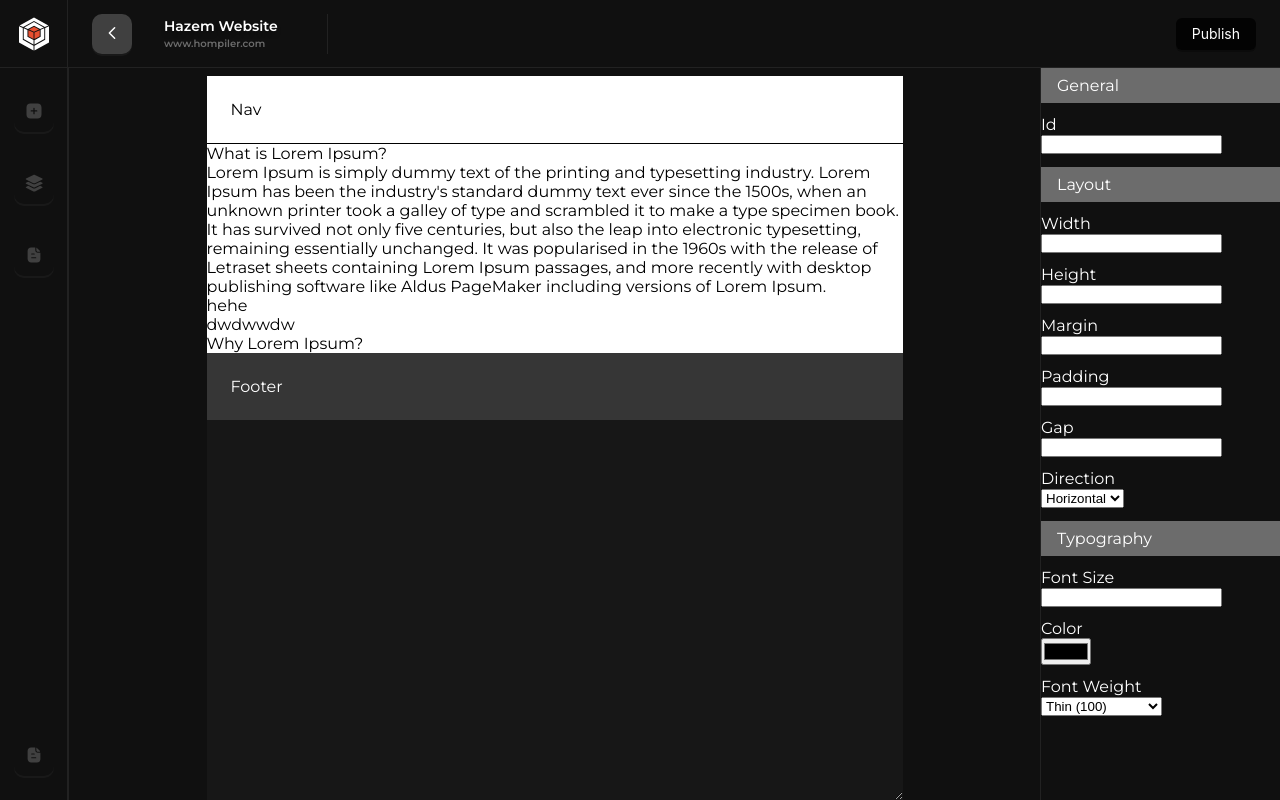
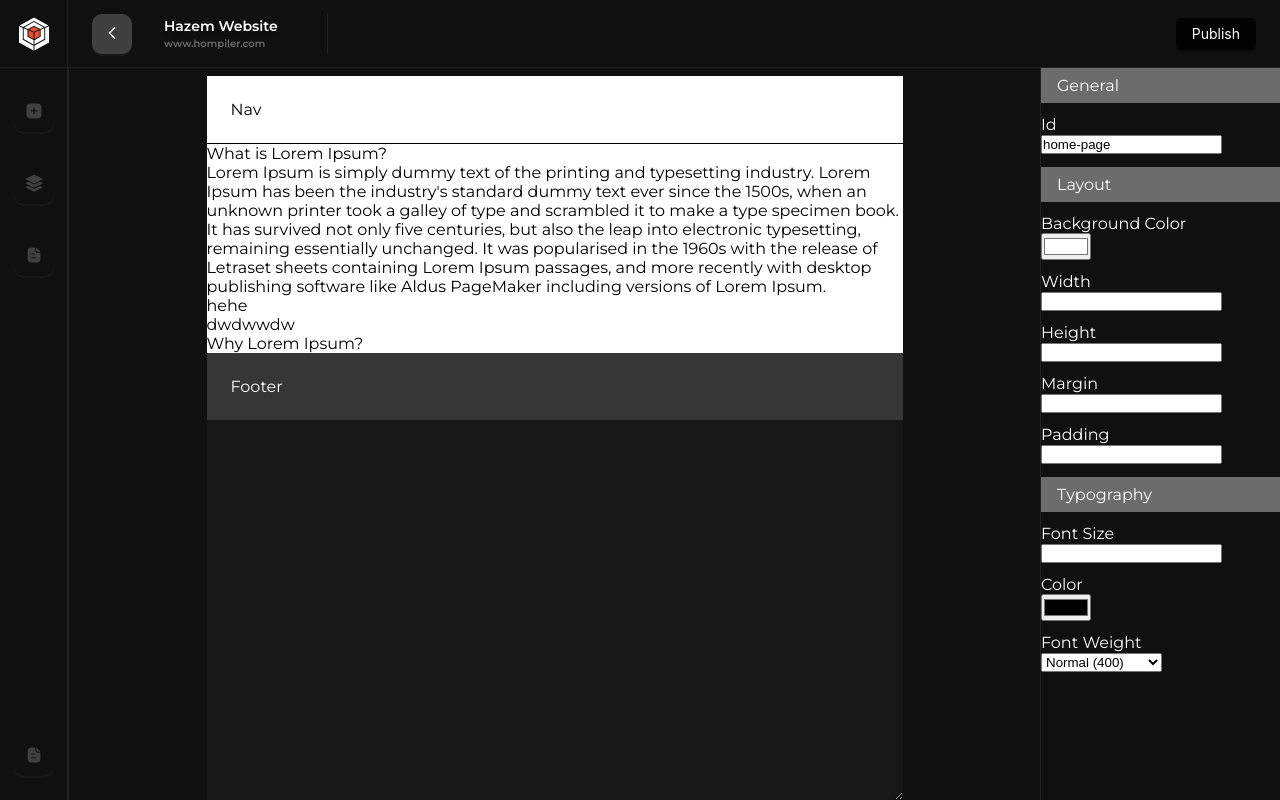
Before and after one commit to hompiler/E-Commerce-Builder, a Next.js app in the folder apps/seller-dashboard/: page /studio in a window 1280 px wide. Built offline with nearby package versions, Linux system fonts and the light colour scheme.

Commit message:
props change

```diff
--- a/apps/seller-dashboard/src/features/studio/domain/models/style.ts
+++ b/apps/seller-dashboard/src/features/studio/domain/models/style.ts
@@ -1,5 +1,6 @@
 export default interface Style {
     value: string;
+    readableValue?: string;
     mediaQuery?: string;
 }
 
--- a/apps/seller-dashboard/src/features/studio/presntation/items-props/common-props.ts
+++ b/apps/seller-dashboard/src/features/studio/presntation/items-props/common-props.ts
@@ -1,10 +1,60 @@
-const CommonProps = {
+import Item from "@studio/domain/models/item";
+
+interface BuilderProps {
+    [key: string]: {
+        title: string;
+        items: Array<{
+            name: string;
+            type: string;
+            value?: string;
+            onChange?: (value: string) => Item;
+            options?: Array<{
+                name: string;
+                value: string;
+            }>;
+        }>;
+    };
+}
+
+class CommonPropsBuilder {
+    constructor(protected item: Item) {}
+
+    protected getStylesValue<T = string>(
+        styleName: string,
+        defaultValue?: T
+    ): string {
+        return (
+            this.item.styles[styleName]?.readableValue ??
+            this.item.styles[styleName]?.value ??
+            defaultValue ??
+            ""
+        );
+    }
+
+    protected onStyleChange(
+        styleName: string,
+        value: string,
+        readableValue?: string
+    ) {
+        this.item.styles[styleName] = {
+            value,
+            readableValue,
+        };
+        return this.item.clone();
+    }
+
+    props: BuilderProps = {
         general: {
             title: "General",
             items: [
                 {
                     name: "Id",
                     type: "text",
+                    value: this.item.id,
+                    onChange: (value: string) => {
+                        this.item.id = value;
+                        return this.item.clone();
+                    },
                 },
             ],
         },
@@ -12,20 +62,38 @@ const CommonProps = {
             title: "Layout",
             items: [
                 {
+                    name: "Background Color",
+                    type: "color",
+                    value: this.getStylesValue("background-color", "#ffffff"),
+                    onChange: (value: string) =>
+                        this.onStyleChange("background-color", value),
+                },
+                {
                     name: "Width",
-                type: "number",
+                    type: "text",
+                    value: this.getStylesValue("width"),
+                    onChange: (value: string) =>
+                        this.onStyleChange("width", value),
                 },
                 {
                     name: "Height",
-                type: "number",
+                    type: "text",
+                    value: this.getStylesValue("height"),
+                    onChange: (value: string) =>
+                        this.onStyleChange("height", value),
                 },
                 {
                     name: "Margin",
-                type: "number",
+                    type: this.getStylesValue("margin"),
+                    onChange: (value: string) =>
+                        this.onStyleChange("margin", value + "px", value),
                 },
                 {
                     name: "Padding",
                     type: "number",
+                    value: this.getStylesValue("padding"),
+                    onChange: (value: string) =>
+                        this.onStyleChange("padding", value + "px", value),
                 },
             ],
         },
@@ -35,16 +103,23 @@ const CommonProps = {
                 {
                     name: "Font Size",
                     type: "number",
-                styleName: "font-size",
+                    value: this.getStylesValue("font-size"),
+                    onChange: (value: string) =>
+                        this.onStyleChange("font-size", value + "px", value),
                 },
                 {
                     name: "Color",
                     type: "color",
-                styleName: "color",
+                    value: this.getStylesValue("color", "#000000"),
+                    onChange: (value: string) =>
+                        this.onStyleChange("color", value),
                 },
                 {
                     name: "Font Weight",
                     type: "select",
+                    value: this.getStylesValue("font-weight", "400"),
+                    onChange: (value: string) =>
+                        this.onStyleChange("font-weight", value),
                     options: [
                         {
                             name: "Thin (100)",
@@ -83,10 +158,10 @@ const CommonProps = {
                             value: "900",
                         },
                     ],
-                styleName: "font-size",
                 },
             ],
         },
     };
+}
 
-export default CommonProps;
+export default CommonPropsBuilder;
--- /dev/null
+++ b/apps/seller-dashboard/src/features/studio/presntation/items-props/element-props.ts
@@ -0,0 +1,17 @@
+import CommonPropsBuilder from "@studio/presntation/items-props/common-props";
+import Element from "@studio/domain/models/element";
+
+export default class ElementPropsBuilder extends CommonPropsBuilder {
+    constructor(element: Element) {
+        super(element);
+        this.props.general.items.push({
+            name: "Value",
+            type: "text",
+            value: this.item.children,
+            onChange: (value: string) => {
+                this.item.children = value;
+                return this.item.clone();
+            },
+        });
+    }
+}
--- a/apps/seller-dashboard/src/features/studio/presntation/items-props/index.ts
+++ b/apps/seller-dashboard/src/features/studio/presntation/items-props/index.ts
@@ -1,16 +1,22 @@
 import LinearContainer from "@studio/domain/models/linear-container";
-import LinearContainerProps from "./linear-container-props";
 import Item from "@studio/domain/models/item";
 import CommonProps from "./linear-container-props";
+import Element from "@studio/domain/models/element";
+import LinearContainerPropsBuilder from "./linear-container-props";
+import ElementPropsBuilder from "@studio/presntation/items-props/element-props";
+import CommonPropsBuilder from "@studio/presntation/items-props/common-props";
 
 const ItemsProps = {
-    [LinearContainer.name]: LinearContainerProps,
-    [Item.name]: CommonProps,
+    [LinearContainer.name]: (item: any) =>
+        new LinearContainerPropsBuilder(item),
+    [Element.name]: (item: any) => new ElementPropsBuilder(item),
+    [Item.name]: (item: Item) => new CommonPropsBuilder(item),
 };
 
 export function getPropsForItem(item: Item) {
-    console.log({ item: item.constructor.name, class: ItemsProps[item.constructor.name] });
-    return ItemsProps[item.constructor.name] ?? CommonProps;
+    return (
+        ItemsProps[item.constructor.name]?.(item) ?? new CommonPropsBuilder(item)
+    );
 }
 
 export default ItemsProps;
--- a/apps/seller-dashboard/src/features/studio/presntation/items-props/linear-container-props.ts
+++ b/apps/seller-dashboard/src/features/studio/presntation/items-props/linear-container-props.ts
@@ -1,14 +1,17 @@
 import CommonProps from "@studio/presntation/items-props/common-props";
+import CommonPropsBuilder from "@studio/presntation/items-props/common-props";
+import LinearContainer from "@studio/domain/models/linear-container";
 
-const LinearContainerProps = {
-    ...CommonProps,
-    layout: {
-        ...CommonProps.layout,
-        items: [
-            ...CommonProps.layout.items,
+export default class LinearContainerPropsBuilder extends CommonPropsBuilder {
+    constructor(container: LinearContainer) {
+        super(container);
+        this.props.layout.items.push(
             {
                 name: "Gap",
                 type: "number",
+                value: this.getStylesValue("gap"),
+                onChange: (value) =>
+                    this.onStyleChange("gap", value + "px", value),
             },
             {
                 name: "Direction",
@@ -23,9 +26,14 @@ const LinearContainerProps = {
                         value: "vertical",
                     },
                 ],
-            },
-        ],
-    },
-};
-
-export default LinearContainerProps;
+                value: this.getStylesValue("direction"),
+                onChange: (value) =>
+                    this.onStyleChange(
+                        "flex-direction",
+                        value === "horizontal" ? "row" : "column",
+                        value
+                    ),
+            }
+        );
+    }
+}
--- a/apps/seller-dashboard/src/features/studio/presntation/layout/PropsPane/PropsPane.tsx
+++ b/apps/seller-dashboard/src/features/studio/presntation/layout/PropsPane/PropsPane.tsx
@@ -1,8 +1,15 @@
 import React, { useMemo } from "react";
 import styles from "./PropsPane.module.scss";
 import ItemsProps, { getPropsForItem } from "@studio/presntation/items-props";
+import * as events from "events";
+import Item from "@studio/domain/models/item";
 
-function PropsGroup({ group }: any) {
+function PropsGroup({ group, onItemChange }: any) {
+    function onChange(item: any, e: any) {
+        const newItem = item.onChange(e.target.value);
+        onItemChange(newItem);
+    }
+
     return (
         <div className={styles.group}>
             <header>{group.title}</header>
@@ -13,18 +20,28 @@ function PropsGroup({ group }: any) {
                             <label htmlFor={item.name}>{item.name}</label>
                             <div>
                                 {item.type === "select" ? (
-                                    <select name={item.name} id={item.name}>
+                                    <select
+                                        name={item.name}
+                                        id={item.name}
+                                        value={item.value}
+                                        onChange={(e) => onChange(item, e)}
+                                    >
                                         {item.options.map((option: any) => (
                                             <option
                                                 id={option.name}
                                                 key={option.value}
+                                                value={option.value}
                                             >
                                                 {option.name}
                                             </option>
                                         ))}
                                     </select>
                                 ) : (
-                                    <input type={item.type} />
+                                    <input
+                                        type={item.type}
+                                        value={item.value}
+                                        onChange={(e) => onChange(item, e)}
+                                    />
                                 )}
                             </div>
                         </div>
@@ -35,20 +52,22 @@ function PropsGroup({ group }: any) {
     );
 }
 
-export default function PropsPane({ className, selectedItem }: any) {
+export default function PropsPane({
+    className,
+    selectedItem,
+    onItemChange,
+}: any) {
     console.log({ selectedItem: selectedItem.constructor.name });
-    const propsView = useMemo(
-        () => {
-            console.log("im here slut");
-            return getPropsForItem(selectedItem)
-        },
-        [selectedItem.constructor.name]
-    );
+    const propsView = getPropsForItem(selectedItem);
     console.log({ propsView, selectedItem: selectedItem.constructor.name });
     return (
         <div className={[styles.container, className].join(" ")}>
-            {Object.values(propsView).map((group: any) => (
-                <PropsGroup key={group.title} group={group} />
+            {Object.values(propsView.props).map((group: any) => (
+                <PropsGroup
+                    key={group.title}
+                    group={group}
+                    onItemChange={onItemChange}
+                />
             ))}
         </div>
     );
--- a/apps/seller-dashboard/src/features/studio/presntation/layout/StudioLayout/StudioLayout.tsx
+++ b/apps/seller-dashboard/src/features/studio/presntation/layout/StudioLayout/StudioLayout.tsx
@@ -14,6 +14,7 @@ interface StudioLayoutProps {
     onAddItem: (item: Item) => any;
     onSelect: (levels: number[]) => any;
     selectedItem: Item;
+    onItemChange: (item: Item) => any;
     // allPages: any;
 }
 
@@ -22,6 +23,7 @@ export default function StudioLayout({
     onAddItem,
     onSelect,
     selectedItem,
+    onItemChange,
 }: StudioLayoutProps) {
     const [selectedPane, setSelectedPane] = useState<string>("");
     const panes = useMemo<{
@@ -62,7 +64,11 @@ export default function StudioLayout({
             >
                 {panes[selectedPane]?.component ?? <div>In Dev</div>}
             </aside>
-            <PropsPane className={styles.propsPane} selectedItem={selectedItem}/>
+            <PropsPane
+                className={styles.propsPane}
+                selectedItem={selectedItem}
+                onItemChange={onItemChange}
+            />
             <MainCanvas className={styles.studio} onSelect={onSelect}>
                 {page}
             </MainCanvas>
--- a/apps/seller-dashboard/src/features/studio/presntation/studio/EditorMode/EditorMode.tsx
+++ b/apps/seller-dashboard/src/features/studio/presntation/studio/EditorMode/EditorMode.tsx
@@ -37,7 +37,7 @@ const testItem = new Container(
         {
             id: "paragraph1",
             styles: {
-                background: { value: "red" },
+                "background-color": { value: "#ff0000" },
                 padding: {
                     value: "16px",
                 },
@@ -62,13 +62,13 @@ const testItem = new Container(
                     value: "block",
                 },
                 color: {
-                    value: "#363636",
+                    value: "#36361f",
                 },
                 "margin-top": {
                     value: "16px",
                 },
-                background: {
-                    value: "black",
+                "background-color": {
+                    value: "#000000",
                 },
             },
         },
@@ -85,8 +85,8 @@ const testItem = new Container(
                     "margin-top": {
                         value: "16px",
                     },
-                    background: {
-                        value: "pink",
+                    "background-color": {
+                        value: "#fe9f0e",
                     },
                 },
             },
@@ -97,13 +97,13 @@ const testItem = new Container(
             {
                 styles: {
                     color: {
-                        value: "red",
+                        value: "#ff0000",
                     },
                     "margin-top": {
                         value: "16px",
                     },
-                    background: {
-                        value: "black",
+                    "background-color": {
+                        value: "#000000",
                     },
                 },
             },
@@ -121,8 +121,8 @@ const testItem = new Container(
                 "margin-top": {
                     value: "16px",
                 },
-                background: {
-                    value: "pink",
+                "background-color": {
+                    value: "#efe321",
                 },
             },
         },
@@ -139,6 +139,7 @@ export default function EditorMode({}) {
     const [selectedLevels, setSelectedLevels] = useState([-1]);
     const previousSelectedLevels = useRef<number[]>();
     const [newItem, setNewItem] = useState<Item>();
+    const [changedItem, setChangedItem] = useState<Item>();
     const selectedItem = useMemo(
         () => getSelectedItems(homeChildren, selectedLevels),
         [selectedLevels]
@@ -198,9 +199,40 @@ export default function EditorMode({}) {
         setNewItem(undefined);
     }, [newItem]);
 
+    useEffect(() => {
+        if (!changedItem) return;
+        const copy = homeChildren.clone();
+        const element = getSelectedItems(copy, selectedLevels);
+        if (element instanceof Item) element.styles = changedItem.styles;
+        // if (selectedLevels[selectedLevels.length - 1] === -1) {
+        //     copy.styles = changedItem.styles;
+        // } else if (
+        //     selectedLevels[selectedLevels.length - 1] === 0 &&
+        //     copy.children[0] instanceof Item
+        // ) {
+        //     copy.children[0].styles = changedItem.styles;
+        // } else if (copy.children[0] instanceof Item) {
+        //     const element = getSelectedItems(copy, selectedLevels.slice(0, -1));
+        //     console.log({
+        //         elementSlice: selectedLevels.slice(0, -1),
+        //         selectedLevels,
+        //     });
+        //     const extractedItem = element.children[selectedLevels[selectedLevels.length - 1]];
+        //     .styles =
+        //         changedItem.styles;
+        // }
+        // const element = getSelectedItems(copy, selectedLevels);
+
+        setHomeChildren(copy);
+        setChangedItem(undefined);
+    }, [changedItem]);
+
     return (
         <>
             <StudioLayout
+                onItemChange={(item) => {
+                    setChangedItem(item);
+                }}
                 selectedItem={selectedItem}
                 page={homeChildren}
                 onSelect={setSelectedLevels}
```
Lines whose indentation alone changed are shown as unchanged.
